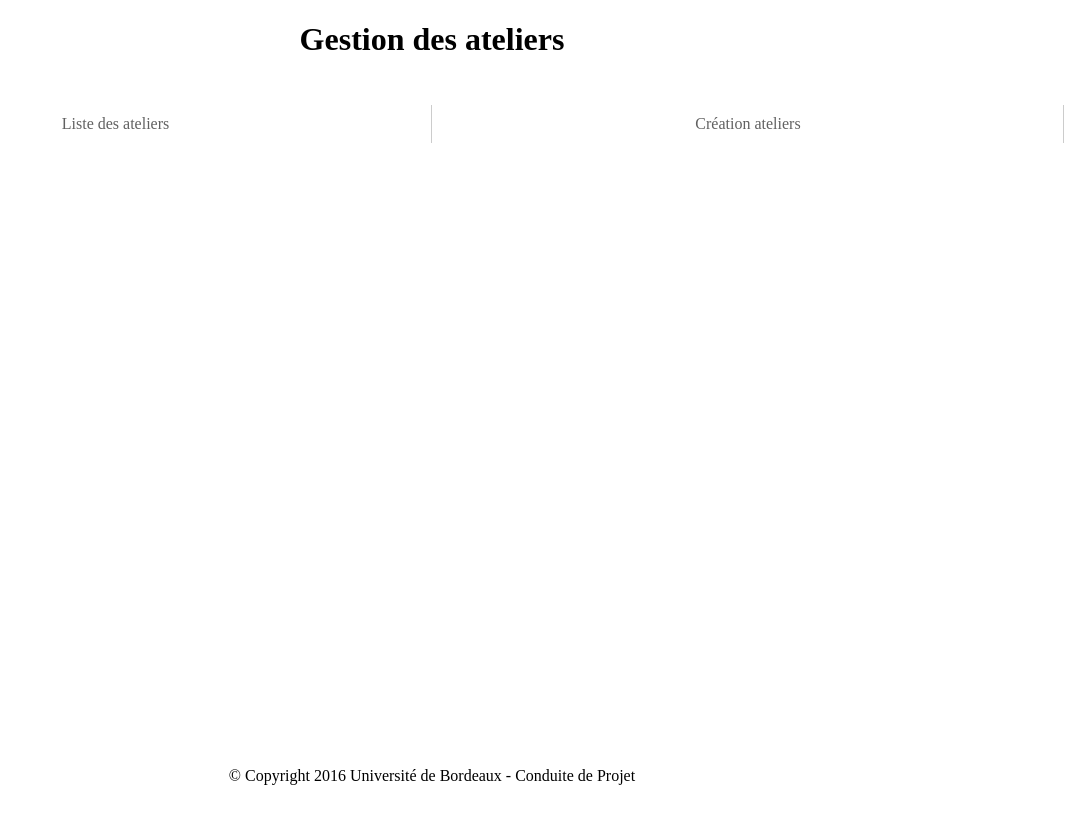
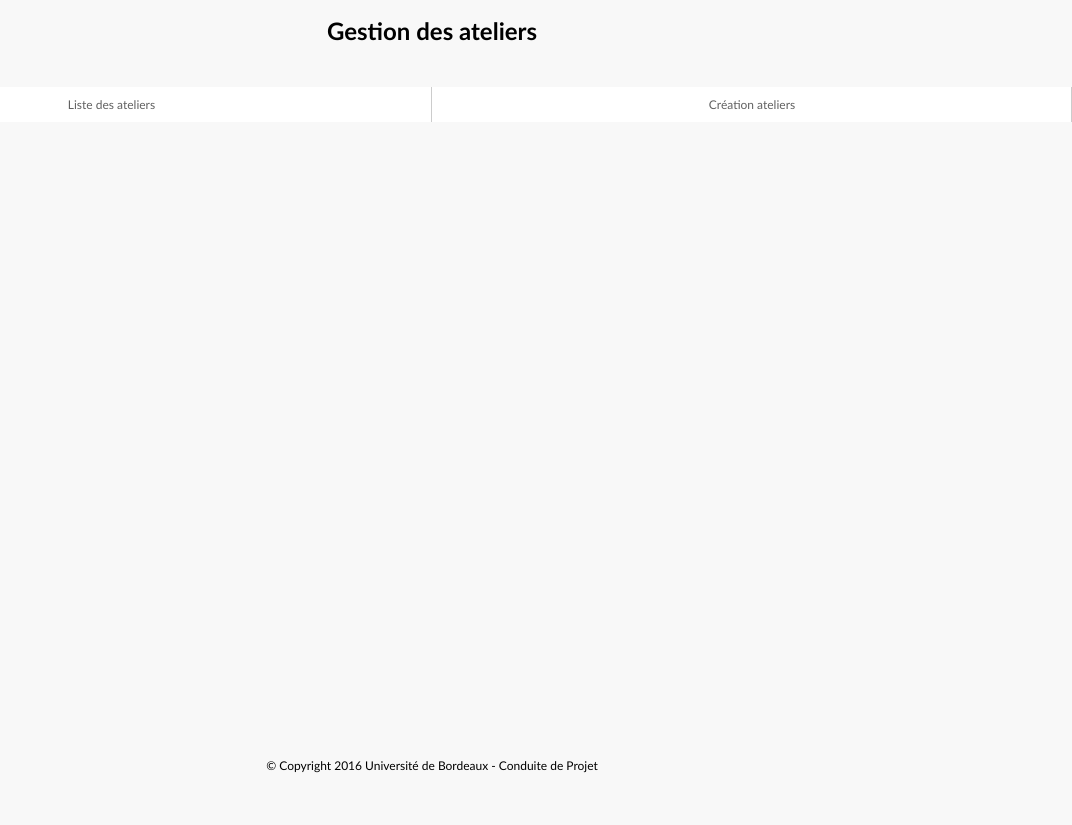
Before and after one commit to waaliid/CDP_ITW_DEV, a PHP site: page / in a window 1280 px wide. Shown: the whole page, without its empty margins (208-1280 px from the left). After the commit the page ends 773 px from the top, so only its background shows below. Run offline with PHP 8.4, Linux system fonts and the light colour scheme.

Commit message:
[css] mise à jour du fichier style_index.css

```diff
--- a/Src/Web/css/style_index.css
+++ b/Src/Web/css/style_index.css
@@ -1,3 +1,12 @@
+html, body {
+
+margin: 0;
+padding: 0;
+font-family: "Trebuchet MS", Arial, Helvetica, sans-serif;
+background: #F8F8F8;
+font-size: 12px;
+}
+
 nav {
     width: 100%;
     background: white;
```
